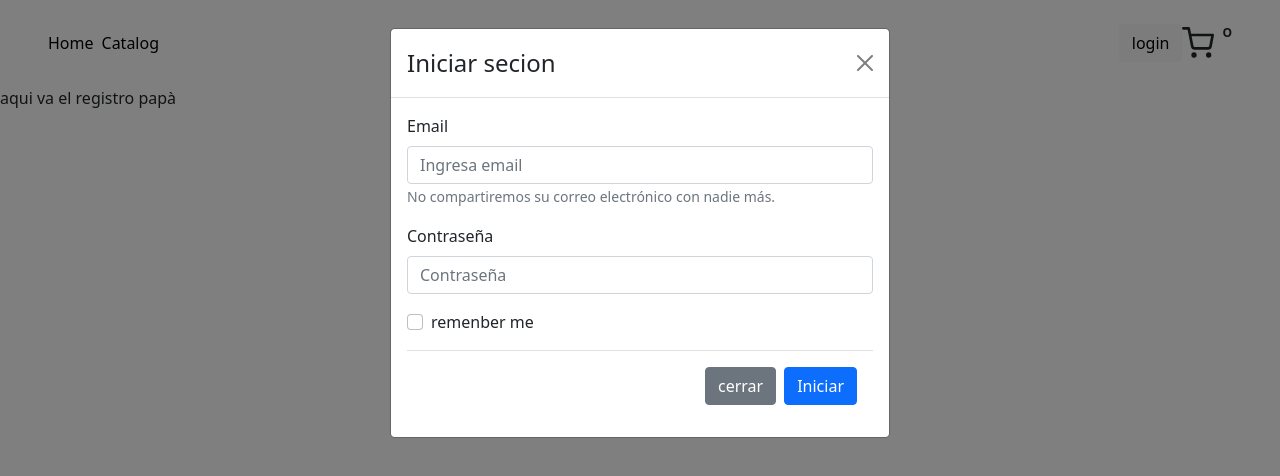
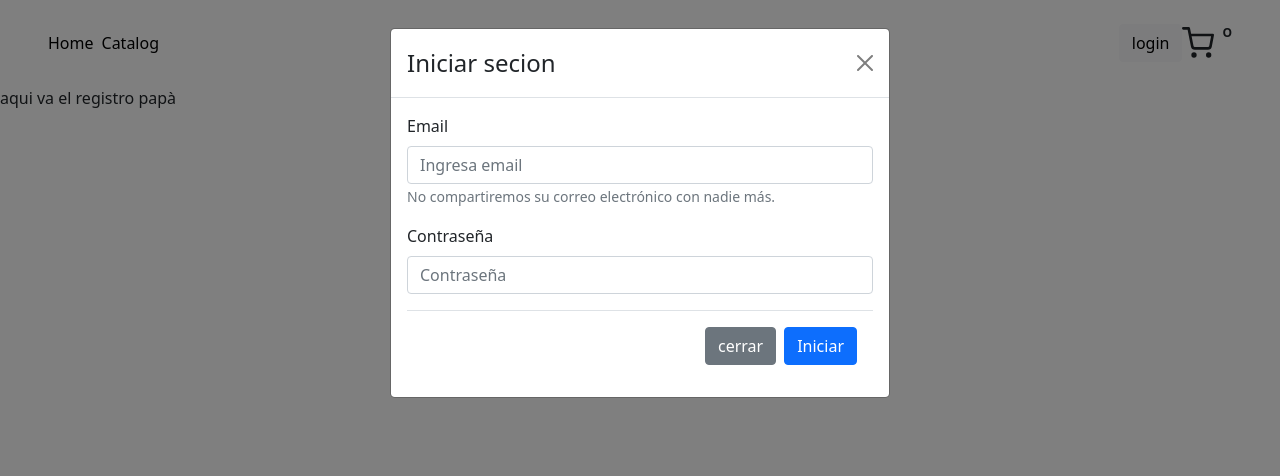
Before and after one commit to Gross-Franco/E-Commerce, a React (Create React App) app in the folder client/: page /registro in a window 1280 px wide. Both pictures are taken after a click on the button "login". Shown: the top 476 px of the page. Built offline with nearby package versions, Linux system fonts and the light colour scheme.

Commit message:
se agrego al login el formulario controlado

```diff
--- a/client/src/containers/Login.jsx
+++ b/client/src/containers/Login.jsx
@@ -1,5 +1,5 @@
 import React from "react";
-import { Form, Button, Modal, ModalBody, ModalFooter, ModalTitle, FormGroup } from "react-bootstrap";
+import { Form, Button, Modal } from "react-bootstrap";
 import 'bootstrap/dist/css/bootstrap.css'
 import './estilos/login.css'
 export default function Login() {
@@ -8,6 +8,41 @@ export default function Login() {
   const handleClose = () => setShow(false);
   const handleShow = () => setShow(true);
 
+  const [inputs, setInputs] = React.useState(
+    {
+      email: null,
+      contraseña: null
+    }
+  )
+  const handleSubmit = (e) => {
+    e.preventDefault()
+    if (inputs.email && inputs.contraseña) {
+      alert(`Usu ${inputs.email} contra ${inputs.contraseña}`)
+      handleClose()
+      setInputs(
+        {
+          email: '',
+          contraseña: ''
+        }
+      )
+    }else{
+      setInputs(
+        {
+          email: '',
+          contraseña: ''
+        }
+      )
+      alert('se tiene q rellenar los espacios en blanco')
+    }
+  }
+  const handleInputs = (e) => {
+    setInputs(
+      {
+        ...inputs,
+        [e.target.name]: e.target.value,
+      }
+    )
+  }
   return (
     <>
       <Button variant="btn btn-light" onClick={handleShow}>
@@ -19,12 +54,10 @@ export default function Login() {
           <Modal.Title>Iniciar secion</Modal.Title>
         </Modal.Header>
         <Modal.Body>
-          <Form onSubmit={e=>{
-            e.preventDefault()
-          }}>
+          <Form onSubmit={handleSubmit}>
             <Form.Group className="mb-3" controlId="formBasicEmail">
               <Form.Label>Email</Form.Label>
-              <Form.Control type="email" placeholder="Ingresa email" />
+              <Form.Control type="email" placeholder="Ingresa email" name="email" onChange={handleInputs} value={inputs.email}/>
               <Form.Text className="text-muted">
                 No compartiremos su correo electrónico con nadie más.
               </Form.Text>
@@ -32,16 +65,14 @@ export default function Login() {
 
             <Form.Group className="mb-3" controlId="formBasicPassword">
               <Form.Label>Contraseña</Form.Label>
-              <Form.Control type="password" placeholder="Contraseña" />
+              <Form.Control type="password" placeholder="Contraseña" name="contraseña" onChange={handleInputs} value={inputs.contraseña}/>
             </Form.Group>
-            <Form.Group className="mb-3" controlId="formBasicCheckbox">
-              <Form.Check type="checkbox" label="remenber me" />
-            </Form.Group>
+
             <Modal.Footer>
               <Button variant="secondary" onClick={handleClose}>
                 cerrar
               </Button>
-              <Button variant="primary" onClick={handleClose}>
+              <Button variant="primary" type="submit">
                 Iniciar
               </Button>
             </Modal.Footer>
```
